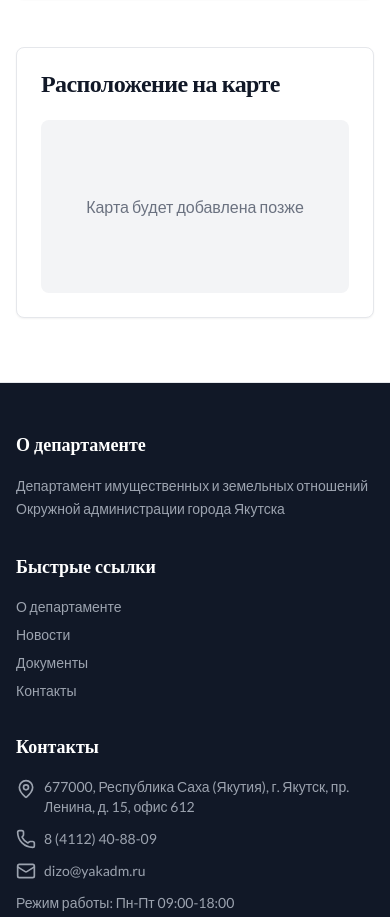
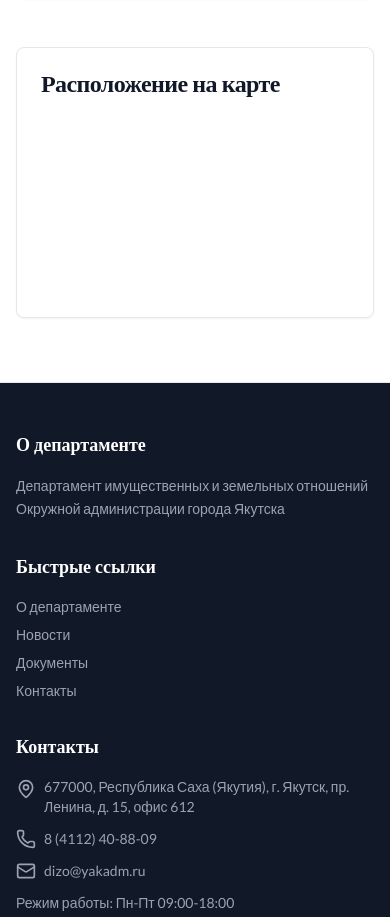
Before and after one commit to KapaSique/yakutsk-city, a Next.js app: page /en/contacts in a window 390 px wide. Shown: the part 1772-2689 px from the top of the page. Built offline with nearby package versions, Linux system fonts and the light colour scheme.

Commit message:
feat: add Yandex Maps integration to contacts page
- Replace map placeholder with actual Yandex Maps iframe
- Show department location at пр. Ленина, 15, Якутск
- Coordinates: 62.028098, 129.732555
- Responsive iframe with proper accessibility

```diff
--- a/app/[locale]/contacts/page.tsx
+++ b/app/[locale]/contacts/page.tsx
@@ -190,8 +190,16 @@ export default function ContactsPage() {
             <CardTitle>Расположение на карте</CardTitle>
           </CardHeader>
           <CardContent>
-            <div className="aspect-video bg-gray-100 rounded-lg flex items-center justify-center">
-              <p className="text-gray-500">Карта будет добавлена позже</p>
+            <div className="aspect-video rounded-lg overflow-hidden">
+              <iframe
+                src="https://yandex.ru/map-widget/v1/?ll=129.732555%2C62.028098&z=16&l=map&pt=129.732555%2C62.028098%2Cpm2rdm"
+                width="100%"
+                height="100%"
+                frameBorder="0"
+                allowFullScreen
+                title="Карта расположения: проспект Ленина, дом 15, Якутск"
+                className="w-full h-full"
+              />
             </div>
           </CardContent>
         </Card>
```
